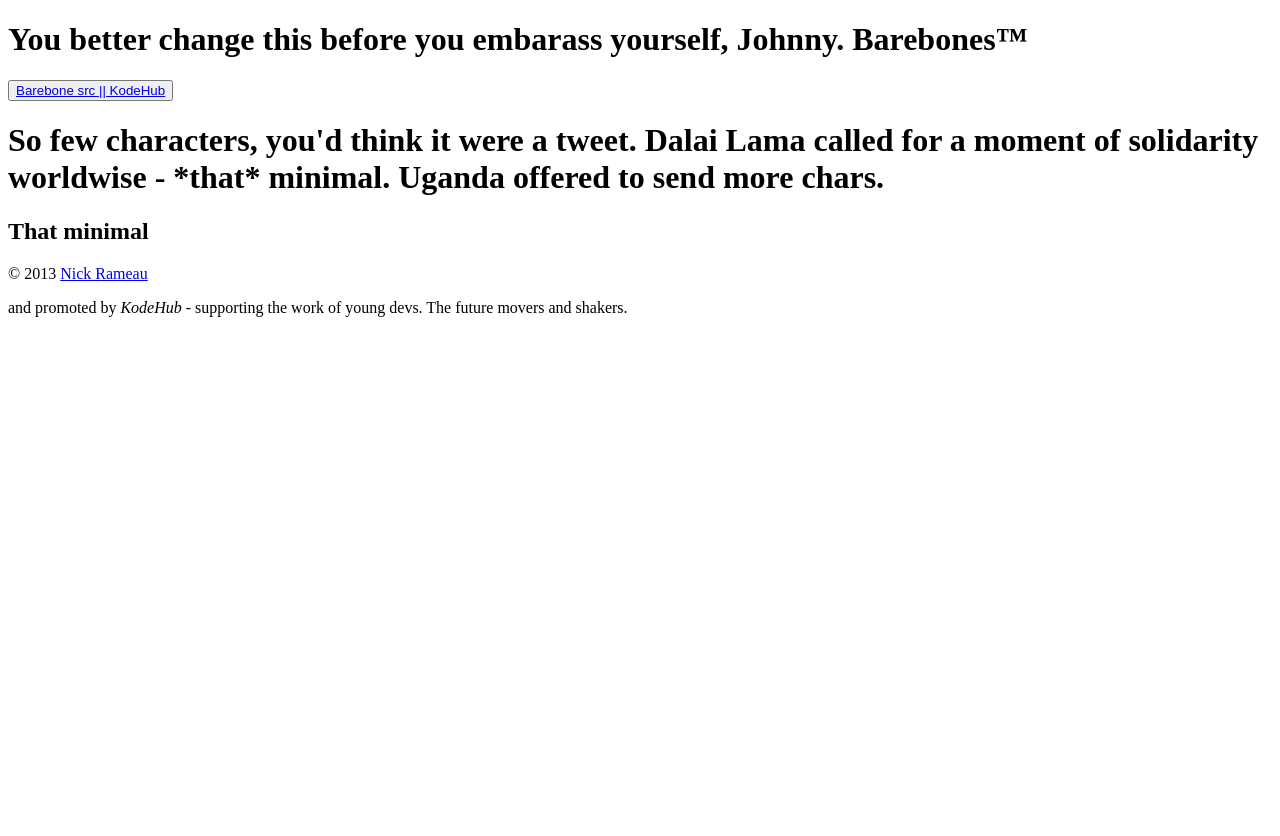
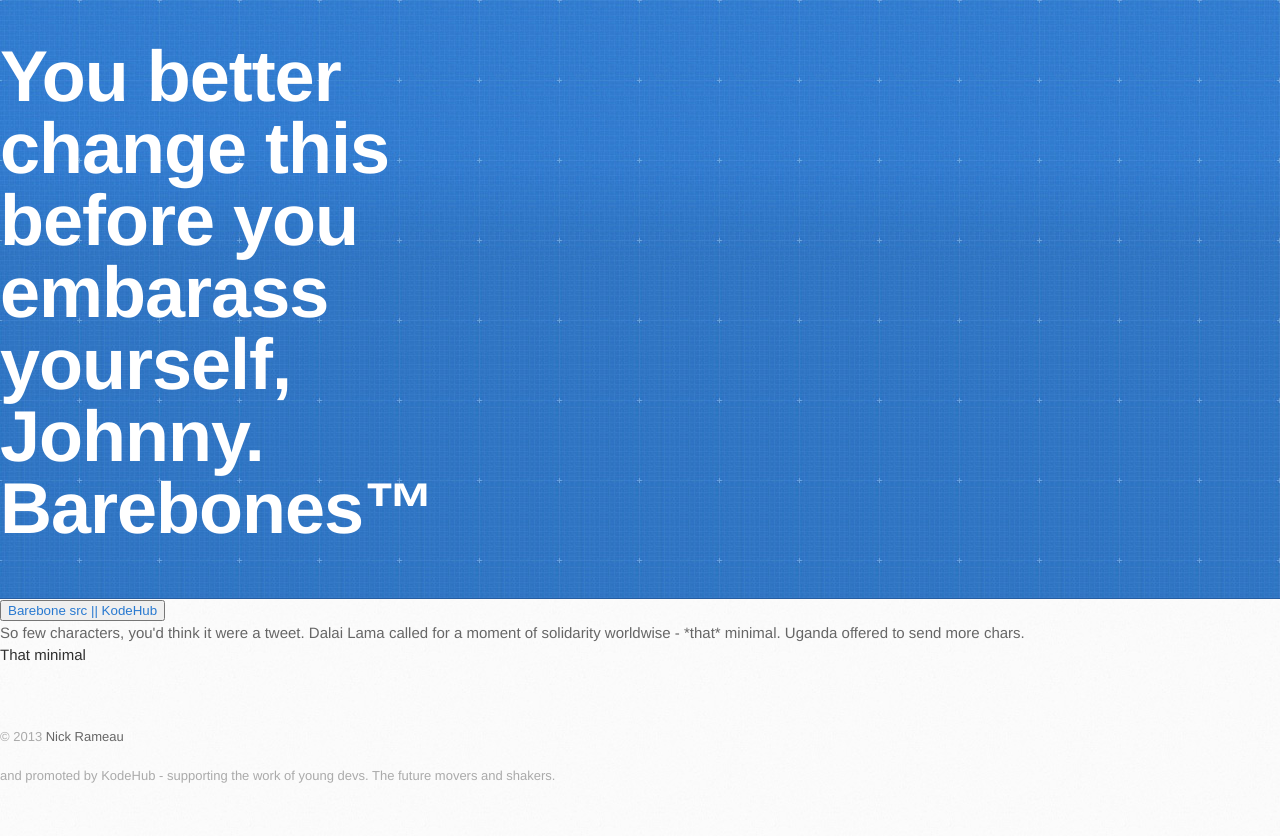
Before and after one commit to skopp/flairloop, a plain HTML site: page index.html in a window 1280 px wide. Before the commit the page ends 800 px from the top, so only its background shows below. Drawn offline with nearby package versions, Linux system fonts and the light colour scheme; files that its build step writes are made by us from their sources.

Commit message:
Fixed Stuffs
Fixed everything! Lol, had a lot of fun.

```diff
--- a/index.html
+++ b/index.html
@@ -18,35 +18,33 @@
 
   <!-- CSS
   ================================================== -->
-  <link rel="stylesheets" href="stylesheets/style.css">
-  <link rel="stylesheets" href="stylesheets/reset.css">
-  <link rel="stylesheets" href="stylesheet/style.css">
-  <link rel="stylesheets" href="stylesheets/pygment_trac.css">
+  <link rel="stylesheet" href="stylesheets/style.css">
 
   <!--[if lt IE 9]>
 	<script src="http://html5shim.googlecode.com/svn/trunk/html5.js"></script>
   <![endif]-->
-<!-- also ... GET A BETTER BROWSER -->
+<!-- also ... GET A BETTER BROWSER | Edit by Nick Rameau: Don't be so mean!! :P -->
 </head>
 <body>
 	<header>
 		<h1><strong>You better change this before you embarass yourself, Johnny. Barebones&trade;</strong></h1>
 	</header>
 
-<button><a href="https://github.com/kodehub/Barebone">Barebone src || KodeHub</a></a></button>
-  <!-- Go forth and Conquer -->
-  <h1>So few characters, you'd think it were a tweet. Dalai Lama called for a moment of solidarity worldwise - *that* minimal.
-Uganda offered to send more chars.</h1>
+  	<button><a href="https://github.com/kodehub/Barebone">Barebone src || KodeHub</a></button>
+  	<!-- This is usually not a valid way to add an "a" element inside a "button" element. :) -->
+	<h1>So few characters, you'd think it were a tweet. Dalai Lama called for a moment of solidarity worldwise - *that* minimal. Uganda offered to send more chars.</h1>
 	<h2>That minimal</h2>
 
 
   <!-- JS
   ================================================== -->
 	<script type="text/javascript" src="http://code.jquery.com/jquery.min.js"></script>
-  	<script type="text/javascript" src="js/custom.js"></script>
-</body>
+	<script type="text/javascript" src="javascripts/custom.js"></script>
+
 	<footer>
 		<p>&copy; 2013 <a href="https://github.com/NickRameau">Nick Rameau</a></p>
 		<p>and promoted by <em>KodeHub</em> - supporting the work of young devs. The future movers and shakers.</p>
 	</footer>
+
+</body>
 </html>
--- a/javascripts/custom.js
+++ b/javascripts/custom.js
@@ -3,4 +3,4 @@ jQuery(function( $ ) {
 	// Go forth and Conquer
 
 });
-console.log('This would be your app's main JS file.');
+console.log('This would be your app\'s main JS file.');
--- a/stylesheets/style.css
+++ b/stylesheets/style.css
@@ -1,4 +1,7 @@
 @import url('reset.css');
+@import url('print.css');
+@import url('stylesheet.css');
+@import url('pygment_trac.css');
 
 /* So few characters, Twitter shut down for a moment of solidarity
 Uganda offered to send more chars, that minimal
```
Also changed, not shown: stylesheets/reset.css (renamed from stylesheet/reset.css). Lines whose indentation alone changed are shown as unchanged.
